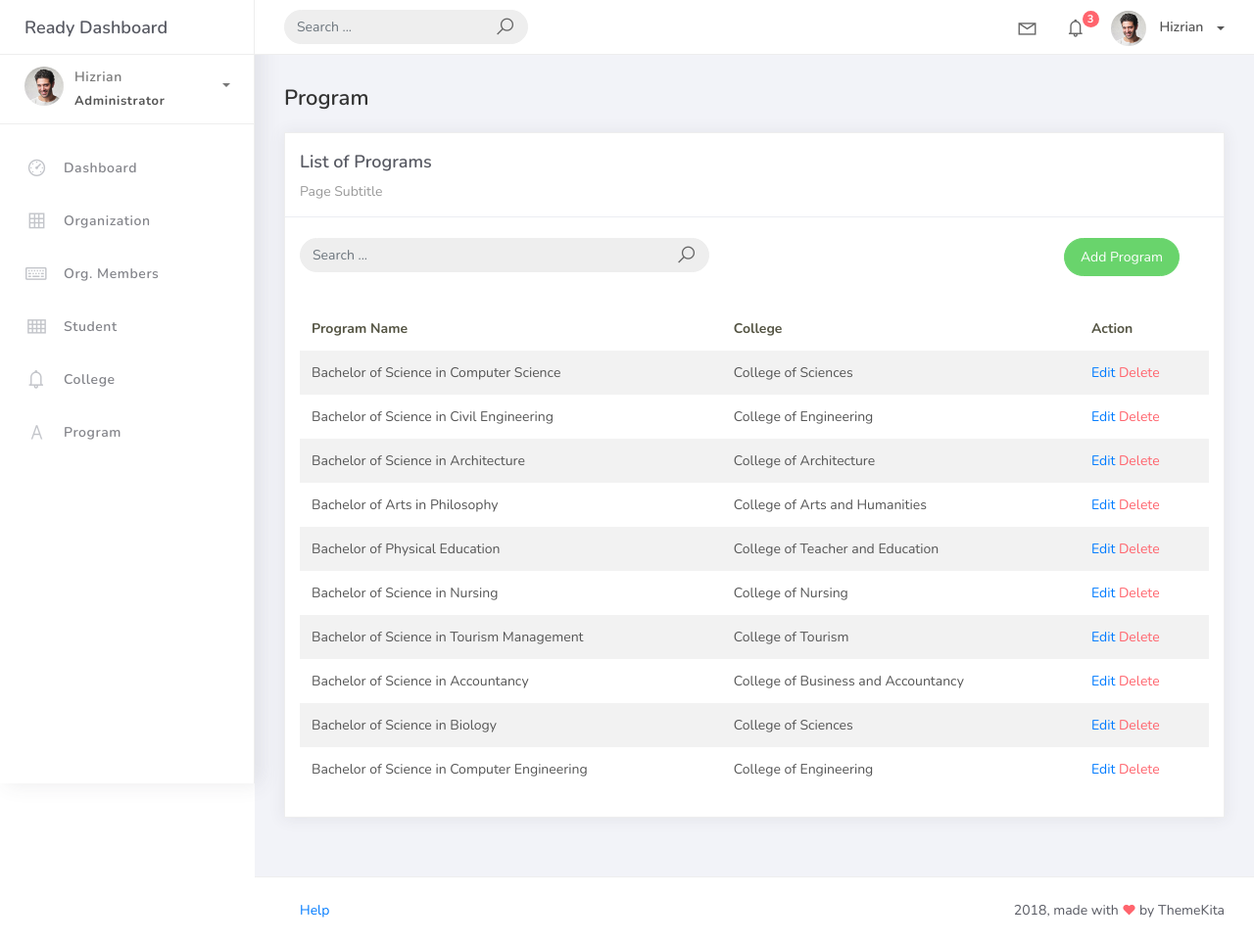
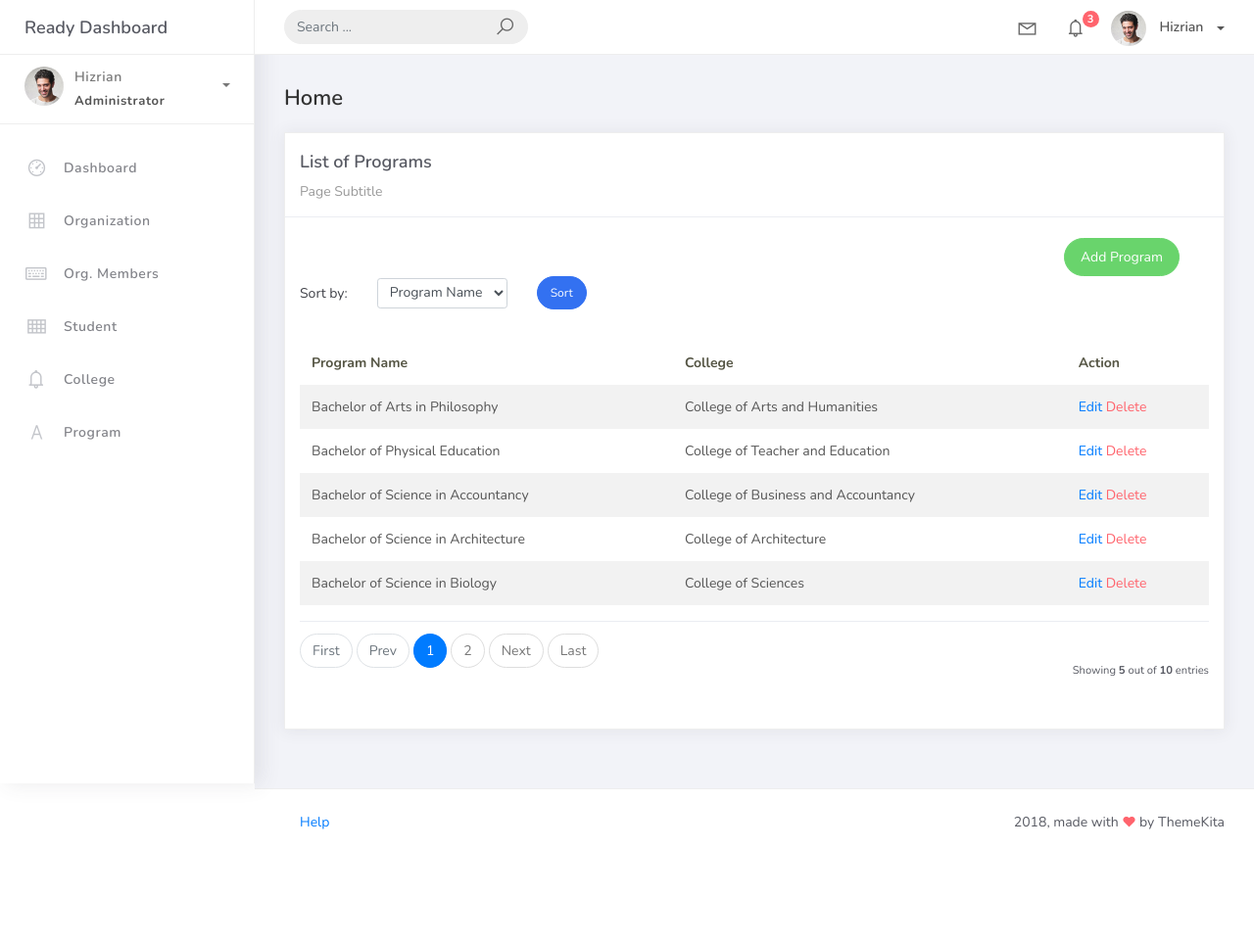
Before and after one commit to sawada-png/PSUSphere, a Django app: page /program_list/ in a window 1280 px wide. Shown: the whole page at 98% size. After the commit the page ends 847 px from the top, so only its background shows below. Run offline with Django 5.2, Linux system fonts and the light colour scheme; data comes from the database, SQL or seed files in the repository; both versions use the stored data as it was after the commit; some libraries are stand-ins or nearby versions.

Commit message:
05 Search, Login, & Logout

```diff
--- a/projectsite/studentorg/views.py
+++ b/projectsite/studentorg/views.py
@@ -1,3 +1,6 @@
+from django.db.models import Q
+from django.utils import timezone
+from django.contrib.auth.mixins import LoginRequiredMixin
 from django.views.generic import ListView
 from django.views.generic.edit import CreateView, UpdateView, DeleteView
 from django.urls import reverse_lazy
@@ -6,10 +9,34 @@ from .models import Organization, College, Program, Student, OrgMember
 from .forms import OrganizationForm, CollegeForm, ProgramForm, StudentForm, OrgMemberForm
 
 
-class HomePageView(ListView):
+class HomePageView(LoginRequiredMixin, ListView):
     model = Organization
     context_object_name = "home"
     template_name = "home.html"
+
+    def get_context_data(self, **kwargs):
+        context = super().get_context_data(**kwargs)
+
+        context["organization_count"] = Organization.objects.count()
+        context["college_count"] = College.objects.count()
+        context["program_count"] = Program.objects.count()
+        context["student_count"] = Student.objects.count()
+
+        context["total_students"] = Student.objects.count()
+
+        today = timezone.now().date()
+        count = (
+            OrgMember.objects.filter(
+                date_joined__year=today.year
+            )
+            .values("student")
+            .distinct()
+            .count()
+        )
+
+        context["students_joined_this_year"] = count
+
+        return context
 
 
 class OrganizationList(ListView):
@@ -17,6 +44,18 @@ class OrganizationList(ListView):
     context_object_name = "organization"
     template_name = "org_list.html"
     paginate_by = 5
+
+    def get_queryset(self):
+        qs = super().get_queryset()
+        query = self.request.GET.get('q')
+
+        if query:
+            qs = qs.filter(
+                Q(name__icontains=query) |
+                Q(description__icontains=query)
+            )
+
+        return qs
 
 
 class OrganizationCreateView(CreateView):
@@ -66,7 +105,18 @@ class CollegeDeleteView(DeleteView):
 
 class ProgramListView(ListView):
     model = Program
+    context_object_name = "program"
     template_name = "program_list.html"
+    paginate_by = 5
+
+    def get_ordering(self):
+        allowed = ["prog_name", "college__college_name"]
+        sort_by = self.request.GET.get("sort_by")
+
+        if sort_by in allowed:
+            return sort_by
+
+        return "prog_name"
 
 
 class ProgramCreateView(CreateView):
--- a/projectsite/templates/org_list.html
+++ b/projectsite/templates/org_list.html
@@ -19,9 +19,9 @@
 
                     <div class="col-md-12 row">
                         <div class="col-md-6">
-                            <form class="navbar-left navbar-form nav-search mr-md-3" action="">
+                            <form class="navbar-left navbar-form nav-search mr-md-3" action="{% url 'organization-list' %}">
                                 <div class="input-group">
-                                    <input type="text" placeholder="Search ..." class="form-control" />
+                                    <input type="text" placeholder="Search ..." class="form-control" name="q" />
                                     <div class="input-group-append">
                                         <span class="input-group-text">
                                             <i class="la la-search search-icon"></i>
--- a/projectsite/templates/program_list.html
+++ b/projectsite/templates/program_list.html
@@ -4,7 +4,7 @@
 {% block content %}
 <div class="content">
     <div class="container-fluid">
-        <h4 class="page-title">Program</h4>
+        <h4 class="page-title">Home</h4>
 
         <div class="row">
             <div class="col-md-12">
@@ -18,38 +18,37 @@
                     <br />
 
                     <div class="col-md-12 row">
-
                         <div class="col-md-6">
-                            <form class="navbar-left navbar-form nav-search mr-md-3" action="">
-                                <div class="input-group">
-                                    <input type="text"
-                                           placeholder="Search ..."
-                                           class="form-control" />
-
-                                    <div class="input-group-append">
-                                        <span class="input-group-text">
-                                            <i class="la la-search search-icon"></i>
-                                        </span>
-                                    </div>
-                                </div>
-                            </form>
                         </div>
 
                         <div class="col-md-6">
                             <div class="pull-right">
-                                <a href="{% url 'program-add' %}"
-                                   class="btn btn-success btn-rounded">
-                                    Add Program
-                                </a>
+                                <a href="{% url 'program-add' %}" class="btn btn-success btn-rounded">Add Program</a>
                             </div>
                         </div>
+                    </div>
 
+                    <div class="col-md-12">
+                        <form method="get" class="row g-2 align-items-center">
+                            <div class="col-auto">
+                                <label for="smallSelect" class="col-form-label">Sort by:</label>
+                            </div>
+
+                            <div class="col-auto">
+                                <select class="form-control form-control-sm" id="smallSelect" name="sort_by">
+                                    <option value="prog_name" {% if request.GET.sort_by == "prog_name" %}selected{% endif %}>Program Name</option>
+                                    <option value="college__college_name" {% if request.GET.sort_by == "college__college_name" %}selected{% endif %}>College</option>
+                                </select>
+                            </div>
+
+                            <div class="col-auto">
+                                <button type="submit" class="btn btn-primary btn-sm btn-rounded">Sort</button>
+                            </div>
+                        </form>
                     </div>
 
                     <div class="card-body">
-
                         <table class="table table-striped mt-3">
-
                             <thead>
                                 <tr>
                                     <th scope="col">Program Name</th>
@@ -59,32 +58,22 @@
                             </thead>
 
                             <tbody>
-
                                 {% for object in object_list %}
-
                                 <tr>
-
                                     <td>{{ object.prog_name }}</td>
-
                                     <td>{{ object.college }}</td>
-
                                     <td>
-
                                         <a href="{% url 'program-update' object.id %}">
                                             Edit
                                         </a>
 
-                                        <a href="{% url 'program-delete' object.id %}"
-                                           class="text-danger">
+                                        <a href="{% url 'program-delete' object.id %}" class="text-danger">
                                             Delete
                                         </a>
-
                                     </td>
-
                                 </tr>
 
                                 {% empty %}
-
                                 <tr>
                                     <td colspan="3" style="text-align: center">
                                         <p class="text-sm font-weight-bold mb-0">
@@ -92,12 +81,11 @@
                                         </p>
                                     </td>
                                 </tr>
+                                {% endfor %}
+                            </tbody>
+                        </table>
 
-                                {% endfor %}
-
-                            </tbody>
-
-                        </table>
+                        {% include 'includes/pagination.html' %}
 
                     </div>
                 </div>
```
Also changed, not shown: projectsite/templates/home.html (+78 -7 lines), projectsite/db.sqlite3.
